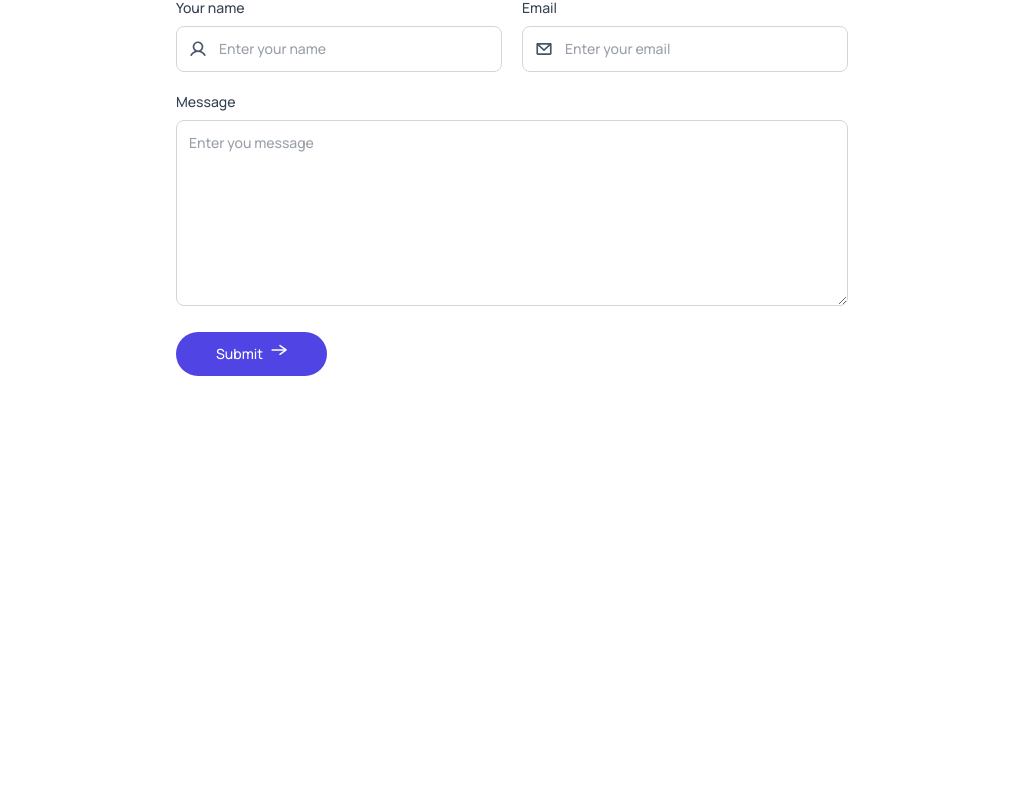
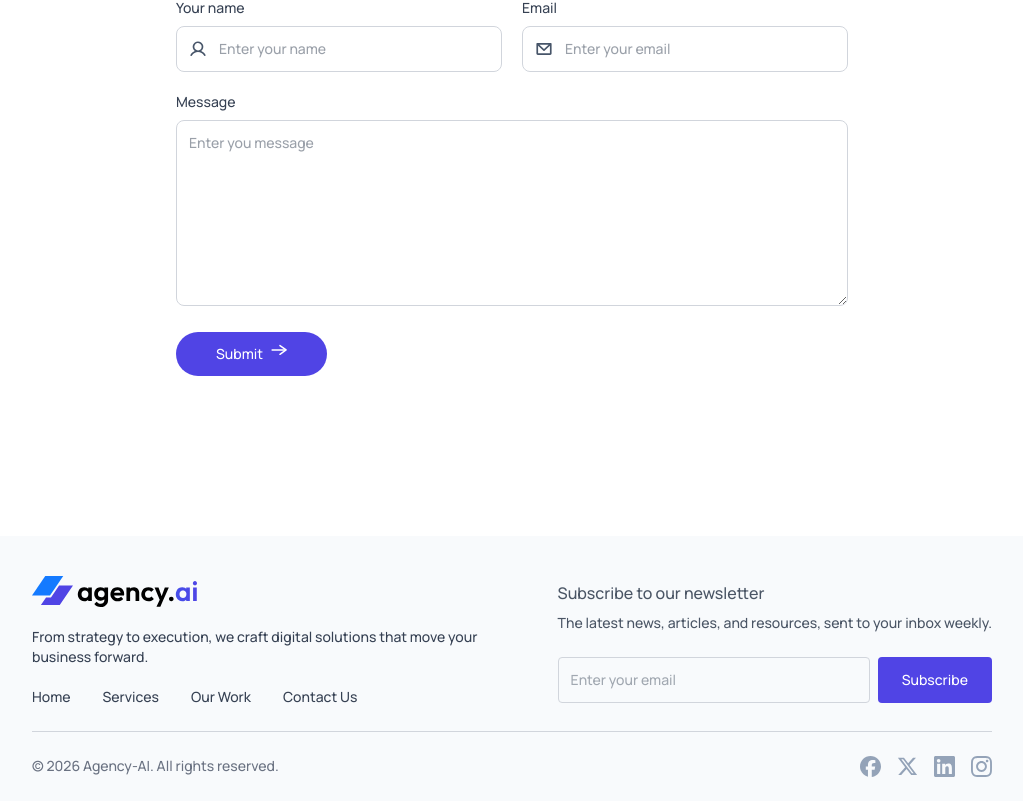
Before and after one commit to sajjat-hossen/Agency-AI, a React (Vite) app: page / in a window 1280 px wide. Shown: the part 3294-4095 px from the top of the page, without its empty margins (128-1151 px from the left). Before the commit the page ends 3670 px from the top, so only its background shows below. Built offline with nearby package versions, Linux system fonts and the light colour scheme.

Commit message:
feat: add Footer component for site-wide information
- Introduced a new Footer component to enhance user experience.
- Provides navigation links and subscription options for users.
- Displays social media icons and copyright information.

```diff
--- a/src/App.tsx
+++ b/src/App.tsx
@@ -1,5 +1,6 @@
 import { useState } from 'react';
 import ContactUs from './components/ContactUs';
+import Footer from './components/Footer';
 import Hero from './components/Hero';
 import Navbar from './components/Navbar';
 import OurWork from './components/OurWork';
@@ -24,6 +25,7 @@
       <OurWork />
       <Teams />
       <ContactUs />
+      <Footer theme={theme} />
     </div>
   );
 };
--- /dev/null
+++ b/src/components/Footer.tsx
@@ -0,0 +1,97 @@
+import assets from '../assets/assets';
+
+interface FooterProps {
+  theme: 'light' | 'dark';
+}
+
+const Footer = ({ theme }: FooterProps) => {
+  return (
+    <div className="bg-slate-50 dark:bg-gray-900 pt-10 sm:pt-10 mt-20 sm:mt-40 px-4 sm:px-10 lg:px-24 xl:px-40">
+      <div className="flex justify-between lg:items-center max-lg:flex-col gap-10">
+        <div className="space-y-5 text-sm text-gray-700 dark:text-gray-400">
+          <img
+            src={theme === 'dark' ? assets.logo_dark : assets.logo}
+            alt="Logo"
+          />
+          <p className="max-w-md">
+            From strategy to execution, we craft digital solutions that move your business forward.
+          </p>
+          <ul className="flex gap-8">
+            <li>
+              <a
+                href="#hero"
+                className="hover:text-primary"
+              >
+                Home
+              </a>
+            </li>
+            <li>
+              <a
+                href="#services"
+                className="hover:text-primary"
+              >
+                Services
+              </a>
+            </li>
+            <li>
+              <a
+                href="#our-work"
+                className="hover:text-primary"
+              >
+                Our Work
+              </a>
+            </li>
+            <li>
+              <a
+                href="#contact-us"
+                className="hover:text-primary"
+              >
+                Contact Us
+              </a>
+            </li>
+          </ul>
+        </div>
+
+        <div className="text-gray-600 dark:text-gray-400">
+          <h3 className="font-semibold">Subscribe to our newsletter</h3>
+          <p className="text-sm mt-2 mb-6">
+            The latest news, articles, and resources, sent to your inbox weekly.
+          </p>
+          <div className="flex gap-2 text-sm">
+            <input
+              type="email"
+              placeholder="Enter your email"
+              className="w-full p-3 text-sm outline-none rounded dark:text-gray-200 bg-transparent border border-gray-300 dark:border-gray-500"
+            />
+            <button className="bg-primary text-white rounded px-6">Subscribe</button>
+          </div>
+        </div>
+      </div>
+      <hr className="border-gray-300 dark:border-gray-600 my-6" />
+
+      <div className="pb-6 text-sm text-gray-500 flex justify-center sm:justify-between gap-4 flex-wrap">
+        <p>&copy; {new Date().getFullYear()} Agency-AI. All rights reserved.</p>
+        <div className="flex items-center justify-between gap-4">
+          <img
+            src={assets.facebook_icon}
+            alt="Facebook"
+          />
+          <img
+            src={assets.twitter_icon}
+            alt="Twitter"
+          />
+          <img
+            src={assets.linkedin_icon}
+            alt="LinkedIn"
+          />
+          <img
+            src={assets.instagram_icon}
+            alt="Instagram"
+          />
+        </div>
+      </div>
+    </div>
+  );
+};
+
+export default Footer;
```
